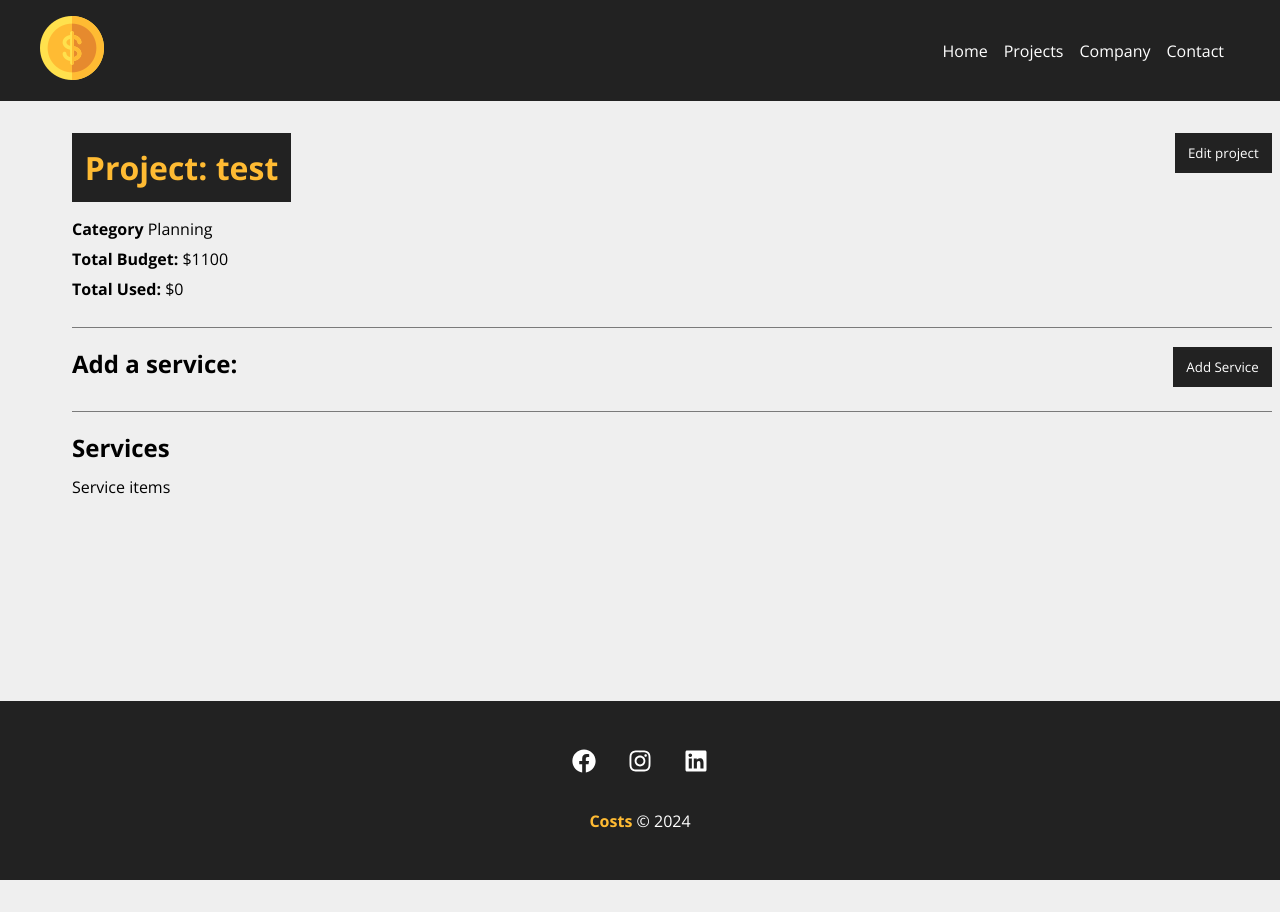
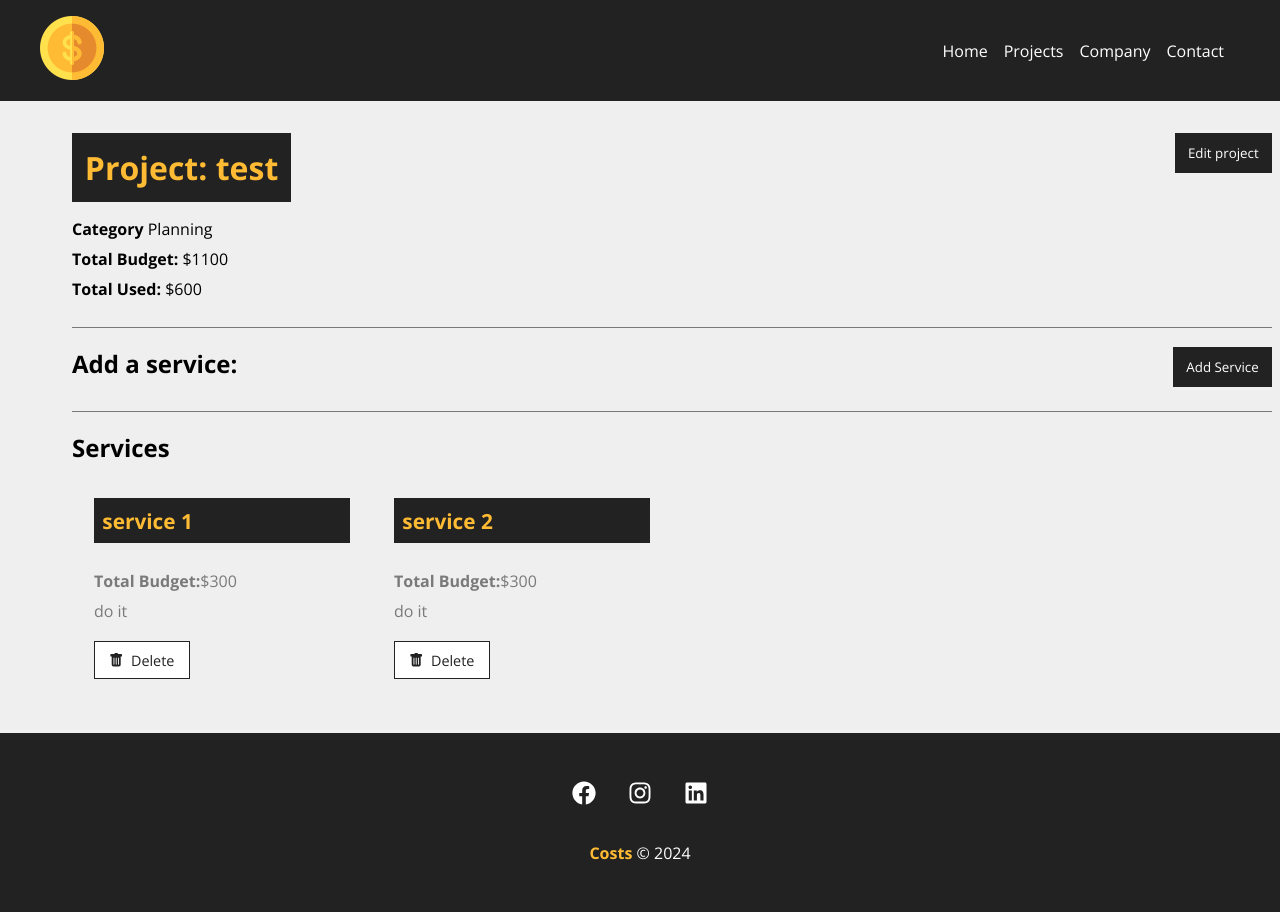
Before and after one commit to lucasdonascimentoo/project-management, a React (Create React App) app in the folder react2/costs/: page /project/0cc4 in a window 1280 px wide. Shown: the top 912 px of the page. Before the commit the page ends 880 px from the top, so only its background shows below. Built offline with nearby package versions, Linux system fonts and the light colour scheme; data requests are answered from the project's data file; the HTML template or start-up script is replaced by a standard one.

Commit message:
remove services

```diff
--- a/react2/costs/db.json
+++ b/react2/costs/db.json
@@ -8,31 +8,19 @@
         "id": "2",
         "name": "Development"
       },
-      "cost": 405,
+      "cost": 99,
       "services": [
         {
-          "name": "my new service",
+          "name": "service 1",
+          "cost": "199",
+          "description": "do it",
+          "id": "cc9986ae-fb5e-4045-8f14-3c16e872f074"
+        },
+        {
+          "name": "service 2 ",
           "cost": "100",
           "description": "do it",
-          "id": "62acfeef-da44-4857-83a0-ee5a2d92ebf1"
-        },
-        {
-          "name": "my new service",
-          "cost": "105",
-          "description": "do it",
-          "id": "bfd30b88-32ca-4e3b-b8b6-171259a75cdf"
-        },
-        {
-          "name": "new service",
-          "description": "do it",
-          "cost": "100",
-          "id": "aa50b896-749e-4e7b-82fe-ab34e98e158c"
-        },
-        {
-          "name": "new service",
-          "description": "do it",
-          "cost": "100",
-          "id": "aa50b896-749e-4e7b-82fe-ab34e98e158c"
+          "id": "cfc564fe-511a-470d-8bb1-2847de6b1e69"
         }
       ]
     },
@@ -44,8 +32,21 @@
         "id": "4",
         "name": "Planning"
       },
-      "cost": 0,
-      "services": []
+      "cost": 600,
+      "services": [
+        {
+          "name": "service 1",
+          "cost": "300",
+          "description": "do it",
+          "id": "3685d3e2-7669-4e00-8be8-a421d81d1d07"
+        },
+        {
+          "name": "service 2",
+          "cost": "300",
+          "description": "do it",
+          "id": "9d989b3f-d222-483e-b509-b993c513c17b"
+        }
+      ]
     },
     {
       "id": "cc8d",
--- a/react2/costs/src/components/pages/Project.js
+++ b/react2/costs/src/components/pages/Project.js
@@ -10,11 +10,13 @@ import Container from '../layout/Container'
 import Message from '../layout/Message'
 import ProjectForm from '../project/ProjectForm'
 import ServiceForm from '../service/ServiceForm'
+import ServiceCard from '../service/ServiceCard'
 
 function Project(){
     const {id} = useParams()
 
     const [project, setProject] = useState([])
+    const [services, setServices] = useState([])
     const [showProjectForm, setShowProjectForm] = useState(false)
     const [showServiceForm, setShowServiceForm] = useState(false)
     const [message, setMessage] = useState()
@@ -31,6 +33,7 @@ function Project(){
         .then(resp => resp.json())
         .then((data) => {
             setProject(data)
+            setServices(data.services)
         })
         .catch((err) => console.log)
     }, [id])
@@ -93,12 +96,36 @@ function Project(){
             body: JSON.stringify(project)
          }).then((resp) => resp.json())
            .then((data) => {
-                console.log(data)
+                setShowServiceForm(false)
            })
          .catch(err=> console.log(err))
     }
 
+    function removeService (id, cost) {
 
+        const serviceUpdated = project.services.filter(
+            (service) => service.id !== id
+        )
+
+        const projectUpdated = project
+
+        projectUpdated.services = serviceUpdated
+        projectUpdated.cost = parseFloat(projectUpdated.cost) - parseFloat(cost)
+
+        fetch(`http://localhost:5000/projects/${projectUpdated.id}`, {
+            method: 'PATCH',
+            headers: {
+                'Content-Type' : 'application/json'
+            },
+            body: JSON.stringify(projectUpdated)
+        }).then((resp)=> resp.json())
+        .then((data) => {
+            setProject(projectUpdated)
+            setServices(serviceUpdated)
+            setMessage('Service successfully removed')
+        })
+        .catch(err => console.log(err))
+    }
     function toggleProjectForm(){
         setShowProjectForm(!showProjectForm)
     }
@@ -154,7 +181,20 @@ function Project(){
                         </div>
                         <h2>Services</h2>
                         <Container customClass="start">
-                            <p>Service items</p>
+                            {services.length > 0 &&
+                                services.map((service) =>(
+                                    <ServiceCard
+                                        id={service.id}
+                                        name={service.name}
+                                        cost={service.cost}
+                                        description={service.description}
+                                        key={service.id}
+                                        handleRemove={removeService}
+                                    />
+                                ))
+
+                            }
+                            {services.length === 0 && <p>There are no services registered.</p>}
                         </Container>
                     </Container>
                 </div>
--- /dev/null
+++ b/react2/costs/src/components/service/ServiceCard.js
@@ -0,0 +1,28 @@
+import styles from '../project/ProjectCard.module.css'
+
+import {BsFillTrashFill} from 'react-icons/bs'
+
+function ServiceCard({id, name, cost, description, handleRemove}){
+    const remove = (e) =>{
+        e.preventDefault()
+        handleRemove(id, cost)
+    }
+
+    return(
+        <div className={styles.project_card}>
+            <h4>{name}</h4>
+            <p>
+                <span>Total Budget:</span>${cost}
+            </p>
+            <p>{description}</p>
+            <div className={styles.project_card_actions}>
+                <button onClick ={remove}>
+                <BsFillTrashFill/>
+                Delete
+                </button>
+            </div>
+        </div>
+    )
+}
+
+export default ServiceCard
```
